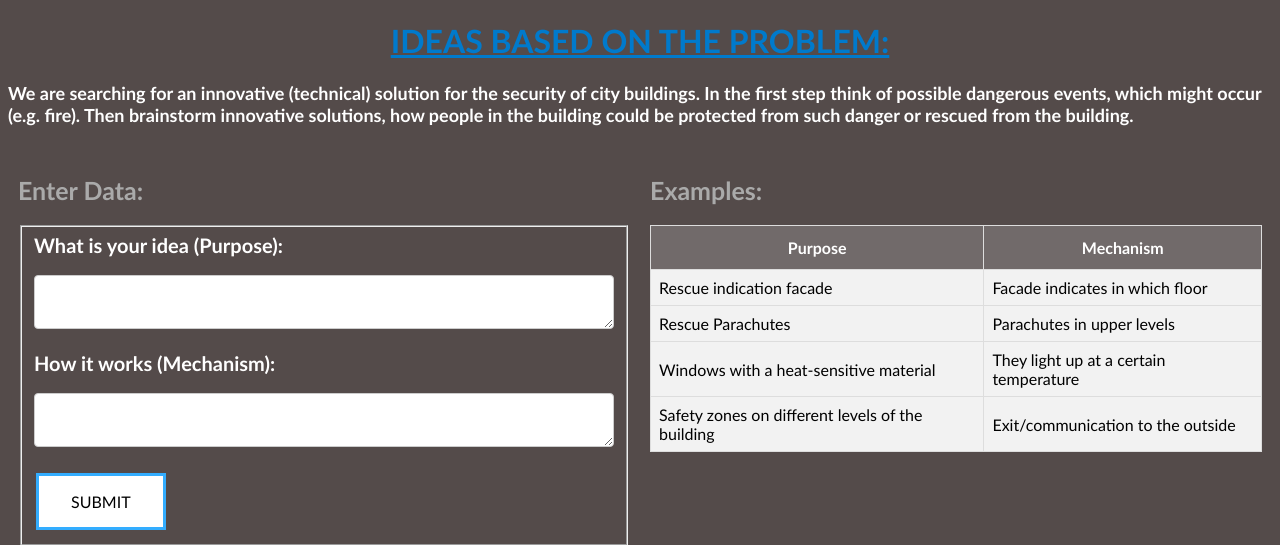
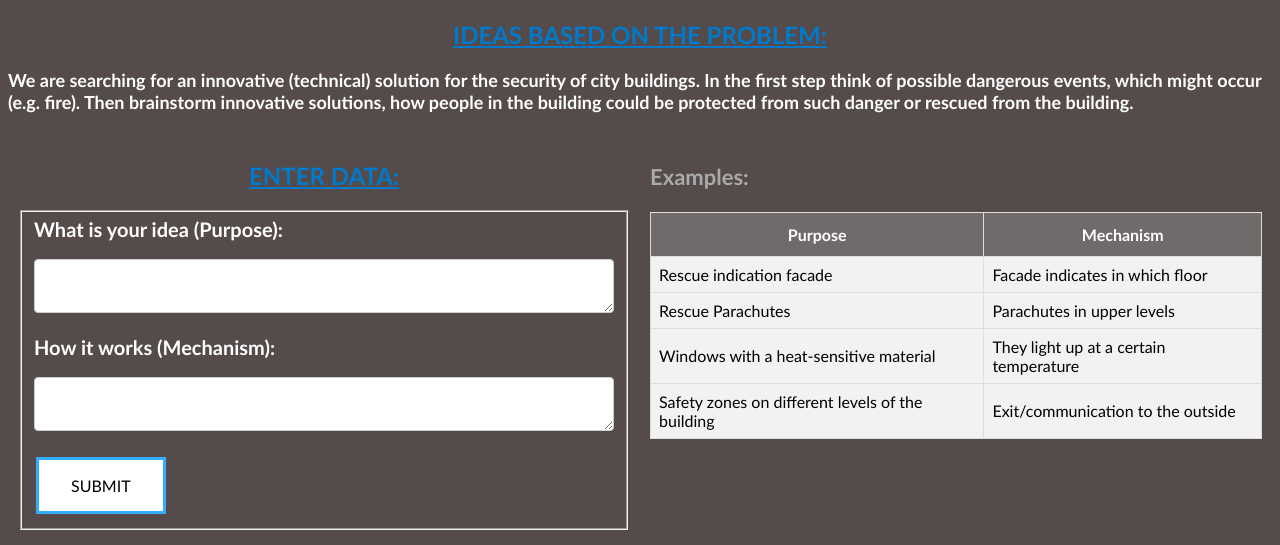
Before and after one commit to teiadom/ideasubmission, a Flask app: page / in a window 1280 px wide. Shown: the top 545 px of the page. Run offline with Flask 2, Linux system fonts and the light colour scheme.

Commit message:
Last Edits....hgg

```diff
--- a/flask_qa/templates/home1.html
+++ b/flask_qa/templates/home1.html
@@ -51,7 +51,7 @@ body {
 }
 
 
-h1 {
+h2 {
  font-family: "Trebuchet MS", Arial, Helvetica, sans-serif;
   text-align: center;
   text-transform: uppercase;
@@ -59,7 +59,7 @@ h1 {
   text-decoration: underline;
 }
 
-h2{
+h3{
 font-family: "Trebuchet MS", Arial, Helvetica, sans-serif;
  color: #aaa;
  font-size: 25px;
@@ -68,7 +68,7 @@ font-family: "Trebuchet MS", Arial, Helvetica, sans-serif;
 .h2Eg{
 font-family: "Trebuchet MS", Arial, Helvetica, sans-serif;
  color: #aaa;
- font-size: 25px;
+ font-size: 22px;
 }
 
 p {
@@ -148,7 +148,7 @@ function myFunction() {
 </head>
 <body>
 <div id="instruction">
-  <h1>Ideas Based on the Problem:</h1>
+  <h2>Ideas Based on the Problem:</h2>
   <p style="text-align:left; font-size: 18px;">We are searching for an innovative (technical) solution for the security of city buildings.
       In the first step think of possible dangerous events, which might occur (e.g. fire).
             Then brainstorm innovative solutions, how people in the building could be protected from such danger or
@@ -187,7 +187,7 @@ function myFunction() {
               </form>
   </div>
   <div class="column" style="background-color:transparent;">
-    <h2 class = "h2Eg">Examples:</h2>
+    <h3 class = "h2Eg">Examples:</h3>
     <table id="examples">
   <tr>
     <th>Purpose</th>
```
